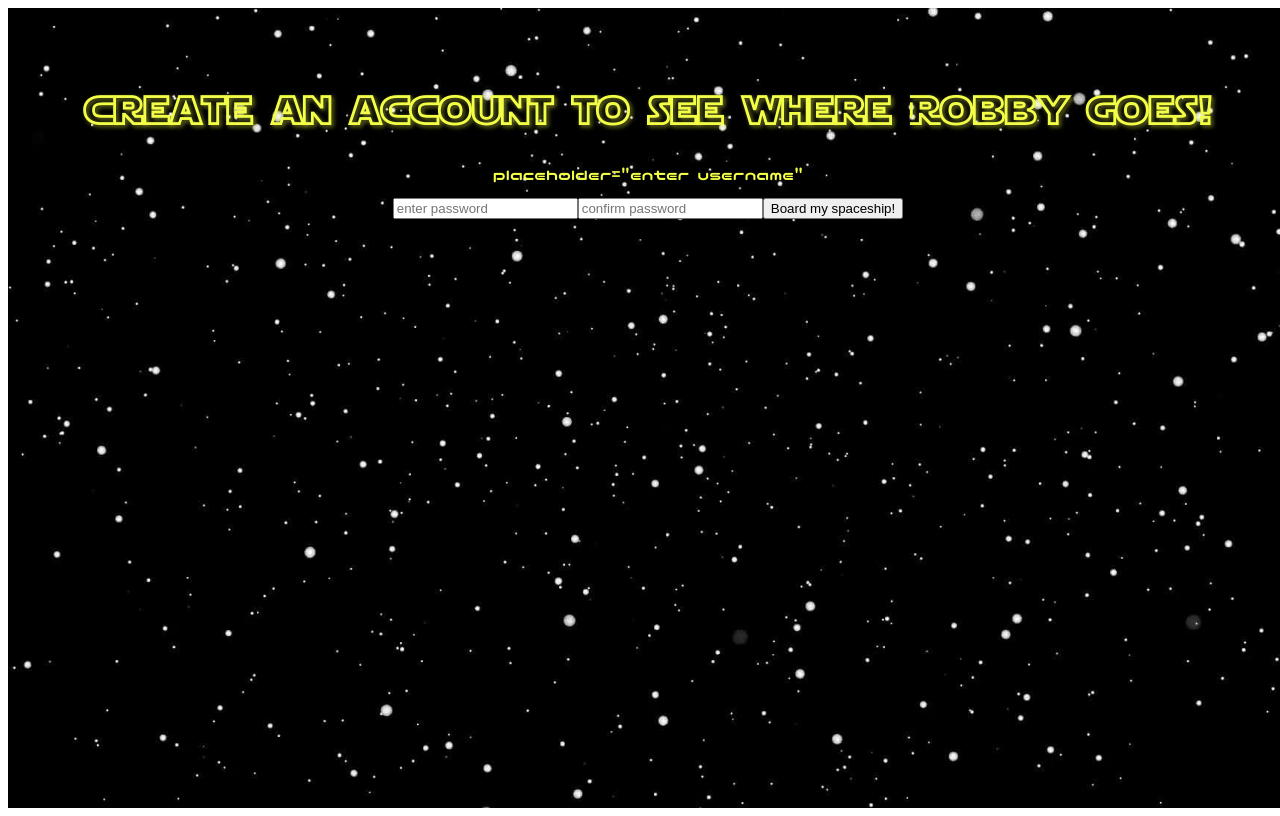
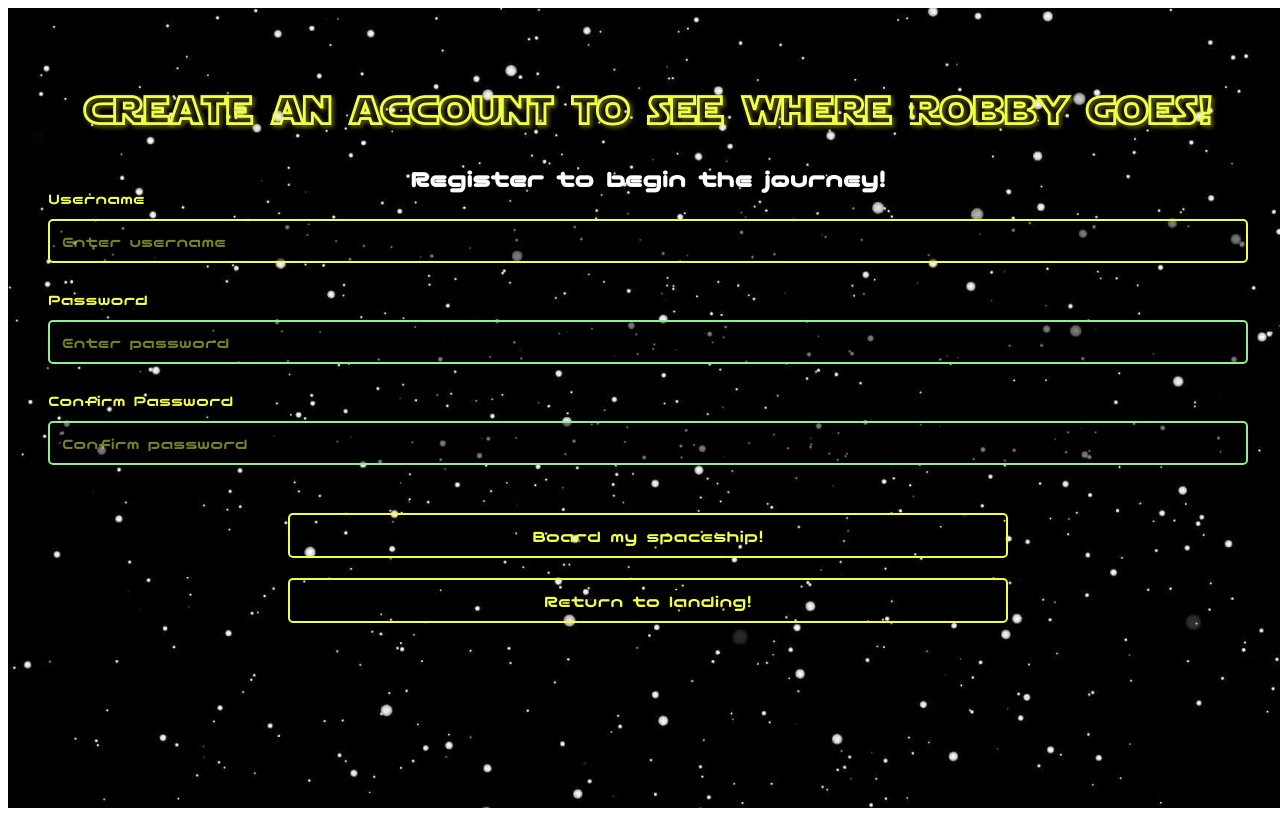
Before and after one commit to okikisokoya/CS2340_Project2, an Angular app in the folder wrapped/: page /registration in a window 1280 px wide. Built offline with nearby package versions, Linux system fonts and the light colour scheme.

Commit message:
fixed registration

```diff
--- a/wrapped/src/app/registration/registration.component.css
+++ b/wrapped/src/app/registration/registration.component.css
@@ -24,7 +24,7 @@ body {
   overflow: hidden;
 }
 
-.general-container {
+.registration-container {
   text-align: center;
   background-image: url('../assets/background.jpg');
   background-size: cover;
--- a/wrapped/src/app/registration/registration.component.html
+++ b/wrapped/src/app/registration/registration.component.html
@@ -1,9 +1,23 @@
-<div class="general-container">
-    <h1>Create an account to see where Robby goes!</h1>
-    <form>
-      <p>placeholder="enter username" </p>
-      <input type="password" placeholder="enter password" />
-      <input type="password" placeholder="confirm password" />
-      <button type="submit">Board my spaceship!</button>
-    </form>
-  </div>
+  <body>
+    <div class="registration-container">
+      <h1>Create an account to see where Robby goes!</h1>
+      <sub>Register to begin the journey!</sub>
+      <div class="input-group">
+          <label class="input-label">Username</label>
+          <input type="text" class="input-field" placeholder="Enter username">
+      </div>
+
+      <div class="input-group">
+          <label class="input-label">Password</label>
+          <input type="password" class="input-field" placeholder="Enter password">
+      </div>
+
+      <div class="input-group">
+        <label class="input-label">Confirm Password</label>
+        <input type="password" class="input-field" placeholder="Confirm password">
+    </div>
+
+      <a routerLink="/"><button class="submit-button">Board my spaceship!</button></a>
+      <a routerLink="/"><button class="submit-button">Return to landing!</button></a>
+    </div>
+  </body>
```
